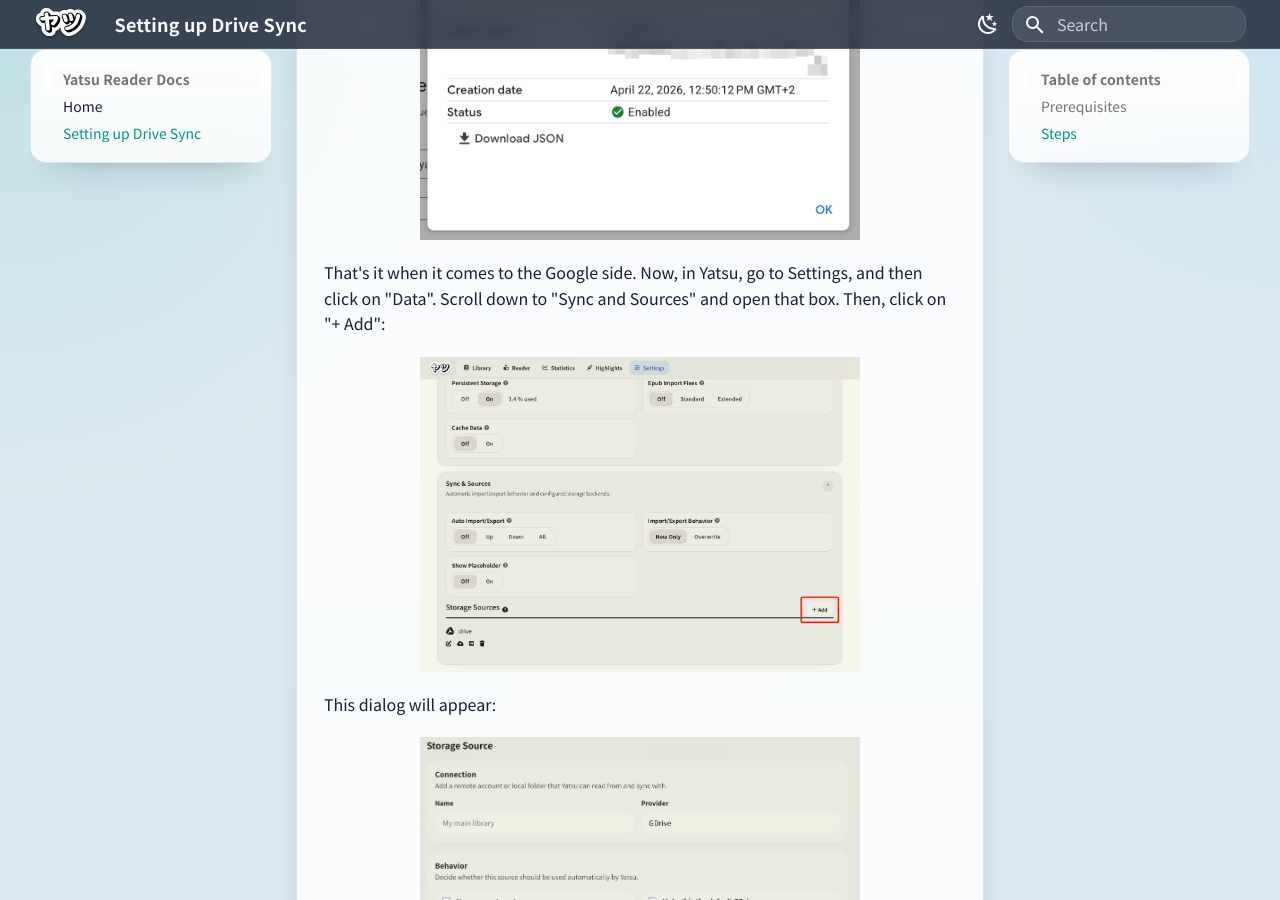
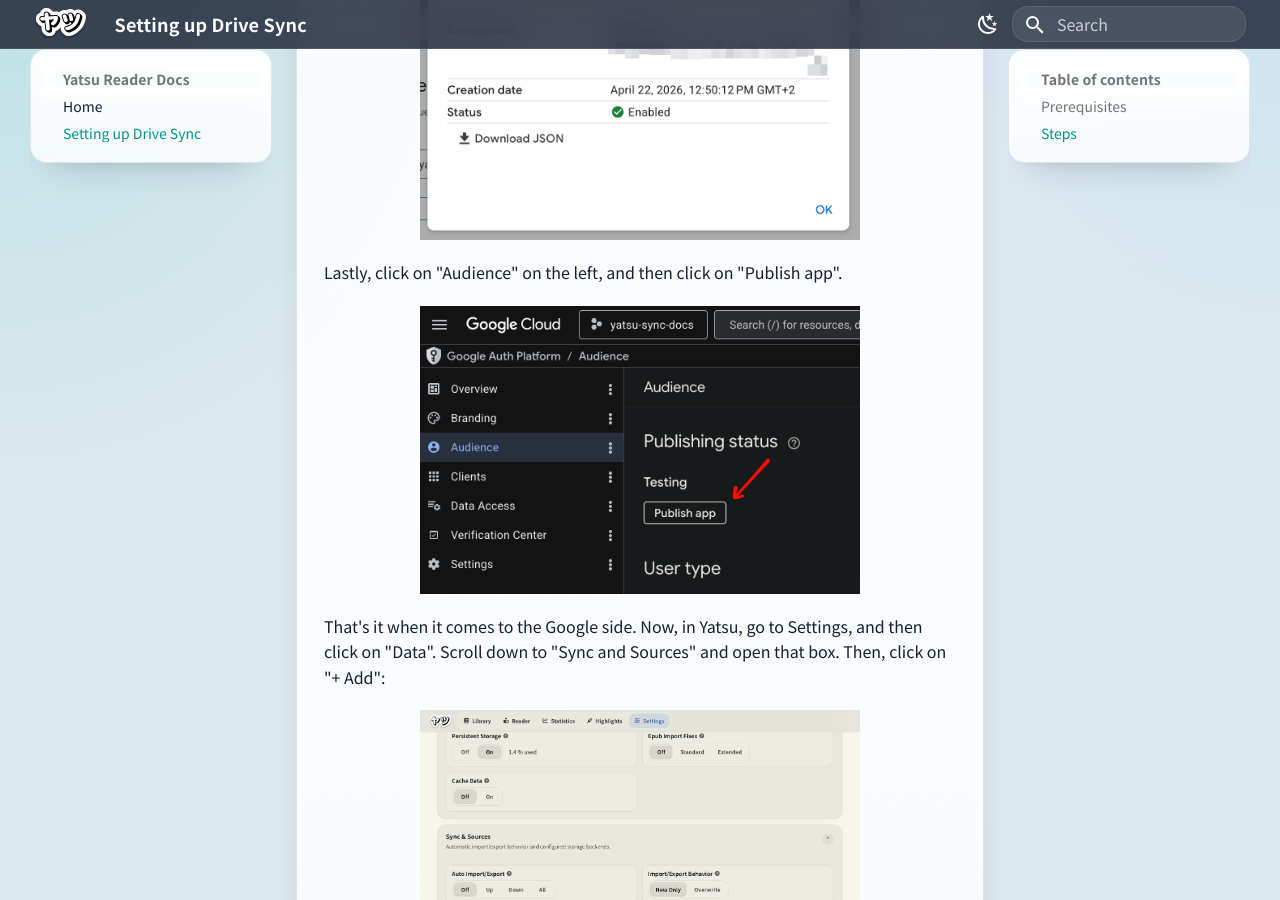
Before and after one commit to ytrms/yatsu-reader-docs, an MkDocs documentation site: the page built from docs/google-drive-sync.md, in a window 1280 px wide and 900 px high, scrolled down 6674 px. Built offline with MkDocs 1.6.1 and Material for MkDocs 9.7.7, drawn with Linux system fonts in a browser that asks for light colours.

Commit message:
add publishing app to drive sync instructions

```diff
--- a/docs/google-drive-sync.md
+++ b/docs/google-drive-sync.md
@@ -97,6 +97,10 @@
 
 ![](assets/secrets.png)
 
+Lastly, click on "Audience" on the left, and then click on "Publish app".
+
+![](assets/publish-app.png)
+
 That's it when it comes to the Google side. Now, in Yatsu, go to Settings, and then click on "Data". Scroll down to "Sync and Sources" and open that box. Then, click on "+ Add":
 
 ![](assets/yatsu-sources.png)
```
Also changed, not shown: docs/assets/publish-app.png (added).
